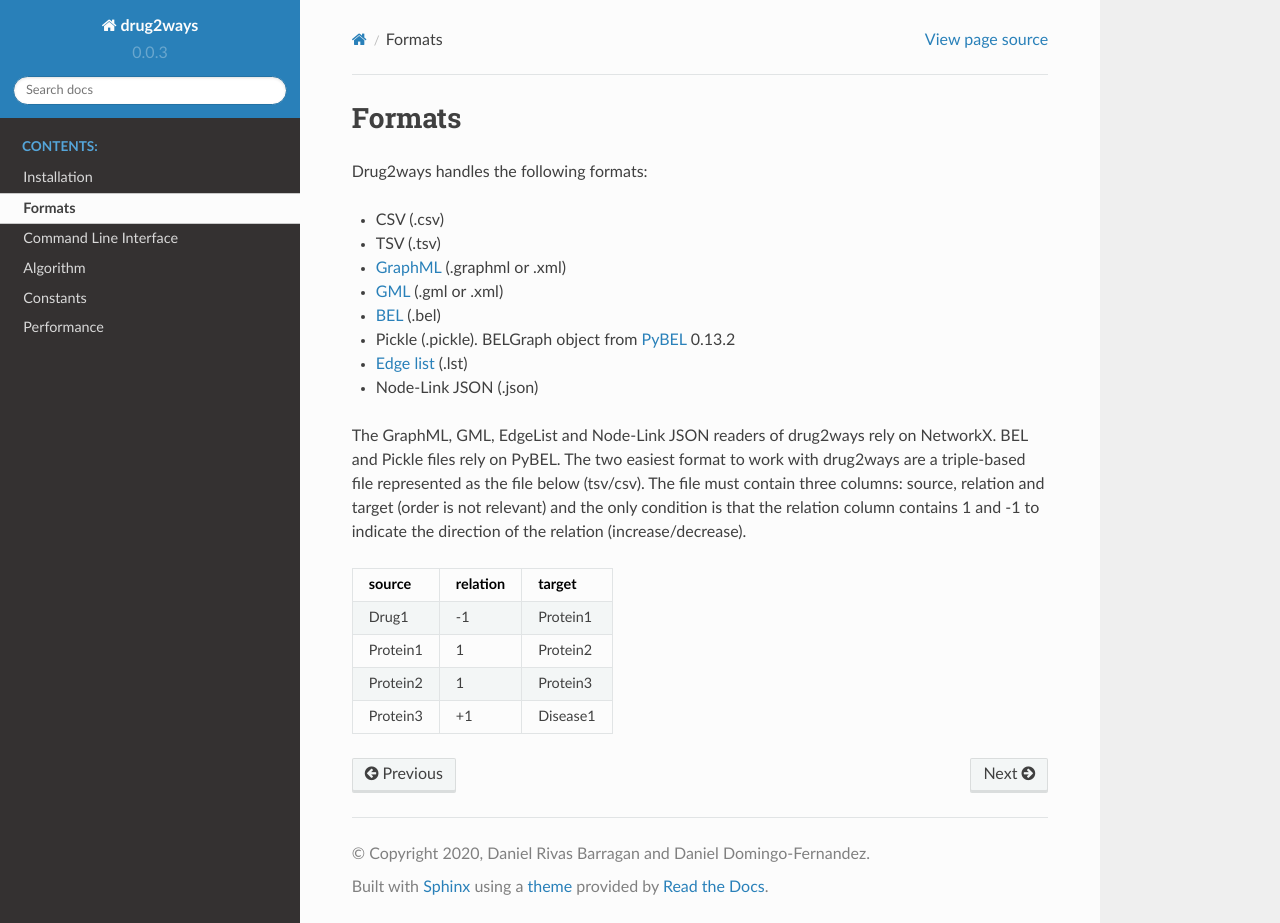
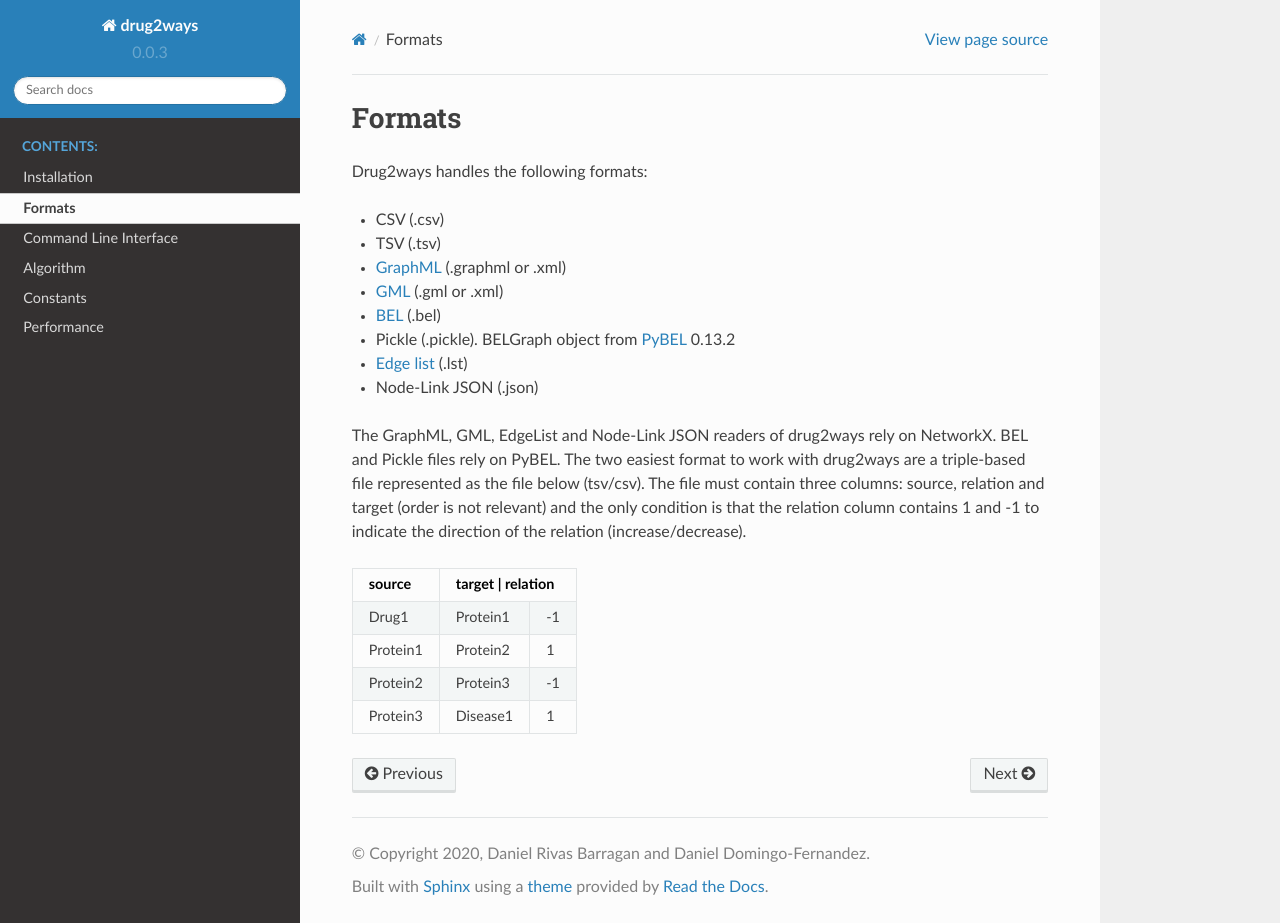
Before and after one commit to drug2ways/drug2ways, a Sphinx documentation site: the page built from docs/source/formats.rst, in a window 1280 px wide and 923 px high. Built offline with Sphinx 7.4.7 and the Read the Docs theme 2.0.0, drawn with Linux system fonts in a browser that asks for light colours.

Commit message:
Improve reader

```diff
--- a/docs/source/formats.rst
+++ b/docs/source/formats.rst
@@ -16,16 +16,16 @@ The two easiest format to work with drug2ways are a triple-based file represente
 The file must contain three columns: source, relation and target (order is not relevant) and the only condition is that
 the relation column contains 1 and -1 to indicate the direction of the relation (increase/decrease).
 
++----------+----------+---------+
+| source   | target   | relation|
++==========+=========+==========+
+|  Drug1   |Protein1 |    -1    |
 +----------+---------+----------+
-| source   | relation| target   |
-+==========+=========+==========+
-|  Drug1   |   -1    | Protein1 |
+| Protein1 |Protein2 |     1    |
 +----------+---------+----------+
-| Protein1 |    1    | Protein2 |
+| Protein2 |Protein3 |    -1    |
 +----------+---------+----------+
-| Protein2 |    1    | Protein3 |
-+----------+---------+----------+
-| Protein3 |   +1    | Disease1 |
+| Protein3 |Disease1 |     1    |
 +----------+---------+----------+
 
 .. _Edge: https://networkx.github.io/documentation/stable/reference/readwrite/edgelist.html
```
Also changed, not shown: 1 other file.
